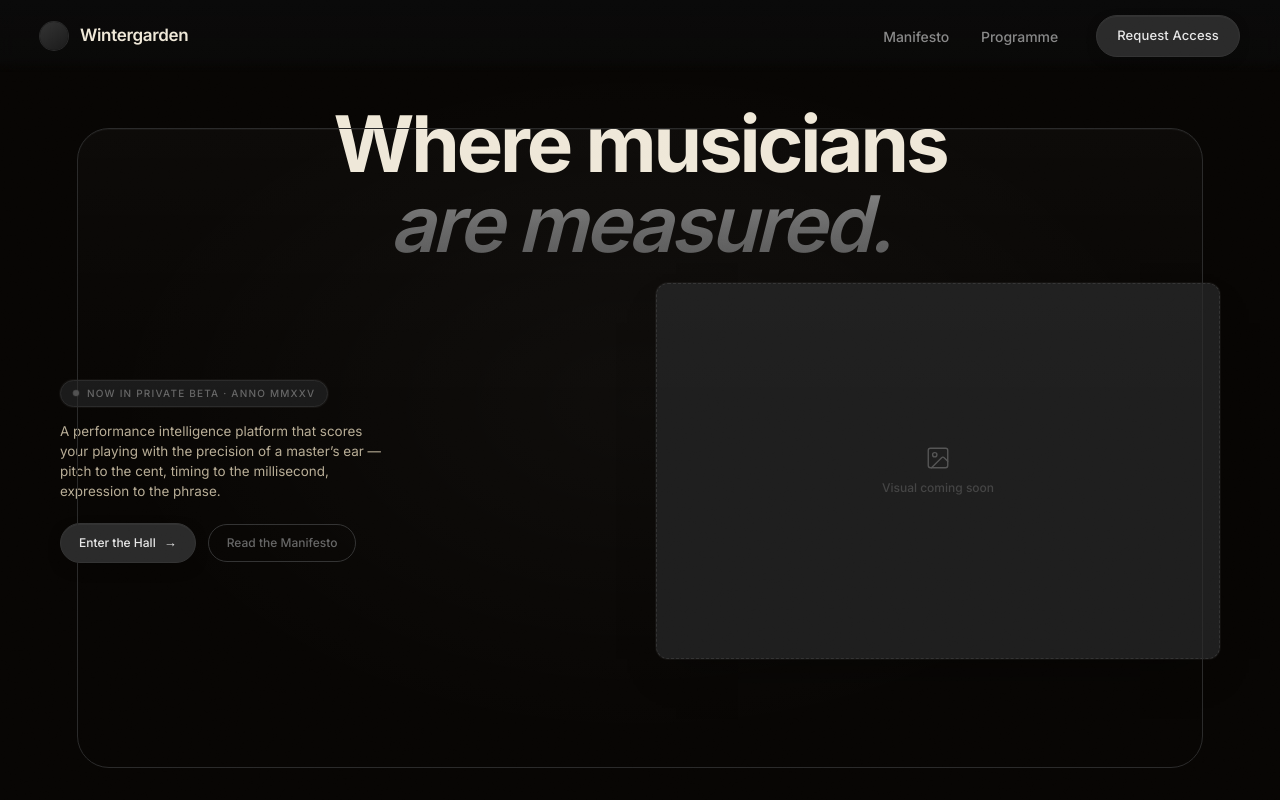
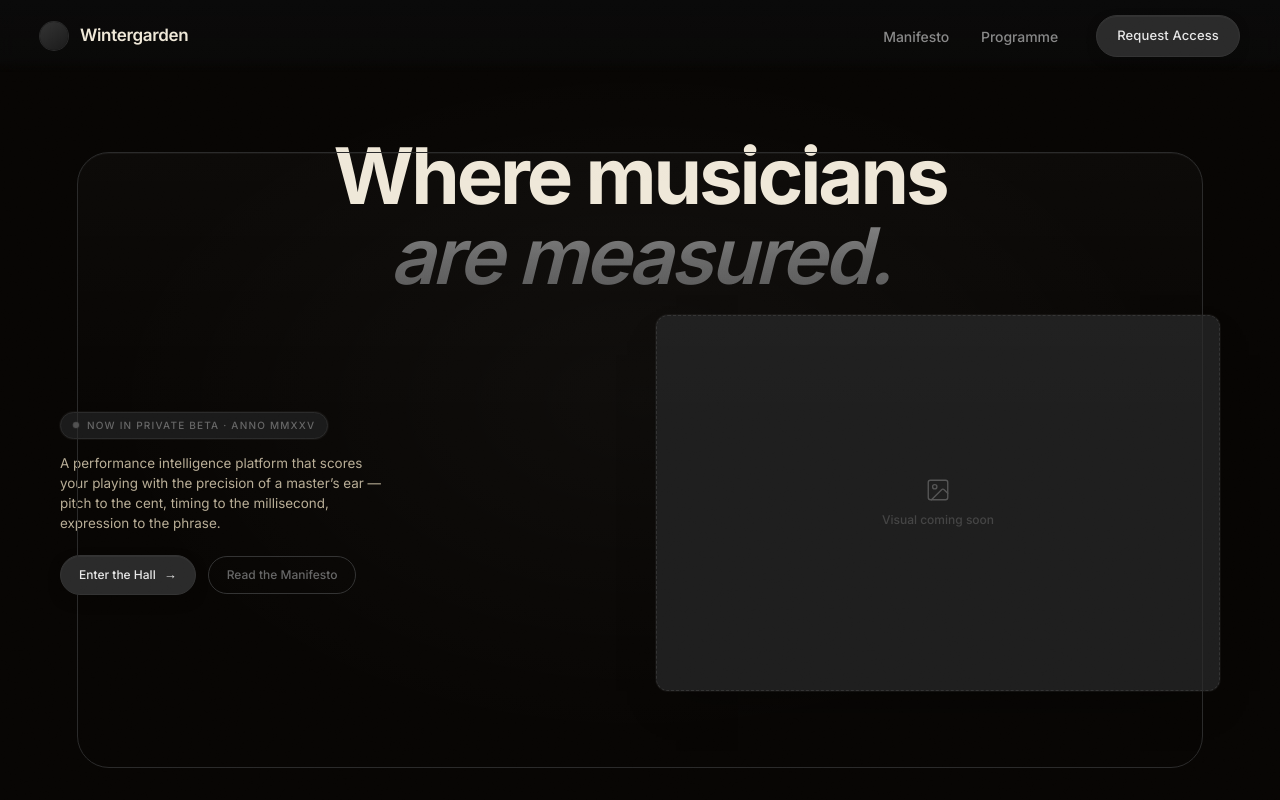
Before and after one commit to centuriesmutual/WinterGarden, a Next.js app: page / in a window 1280 px wide. Shown: the top 800 px of the page. Built offline with nearby package versions, Linux system fonts and the light colour scheme.

Commit message:
Adjust hero vertical offset for lower fold placement
Made-with: Cursor

```diff
--- a/components/sections/Hero.tsx
+++ b/components/sections/Hero.tsx
@@ -39,7 +39,7 @@ export default function Hero() {
           className="relative w-full flex flex-col px-5 md:px-10"
           style={{
             minHeight: "100svh",
-            paddingTop: "104px",
+            paddingTop: "136px",
             paddingBottom: "56px",
           }}
         >
@@ -49,7 +49,7 @@ export default function Hero() {
             style={{
               left: "6vw",
               right: "6vw",
-              top: "128px",
+              top: "152px",
               bottom: "32px",
               maxHeight: "calc(100% - 160px)",
               border: `1px solid ${g.b}`,
```
